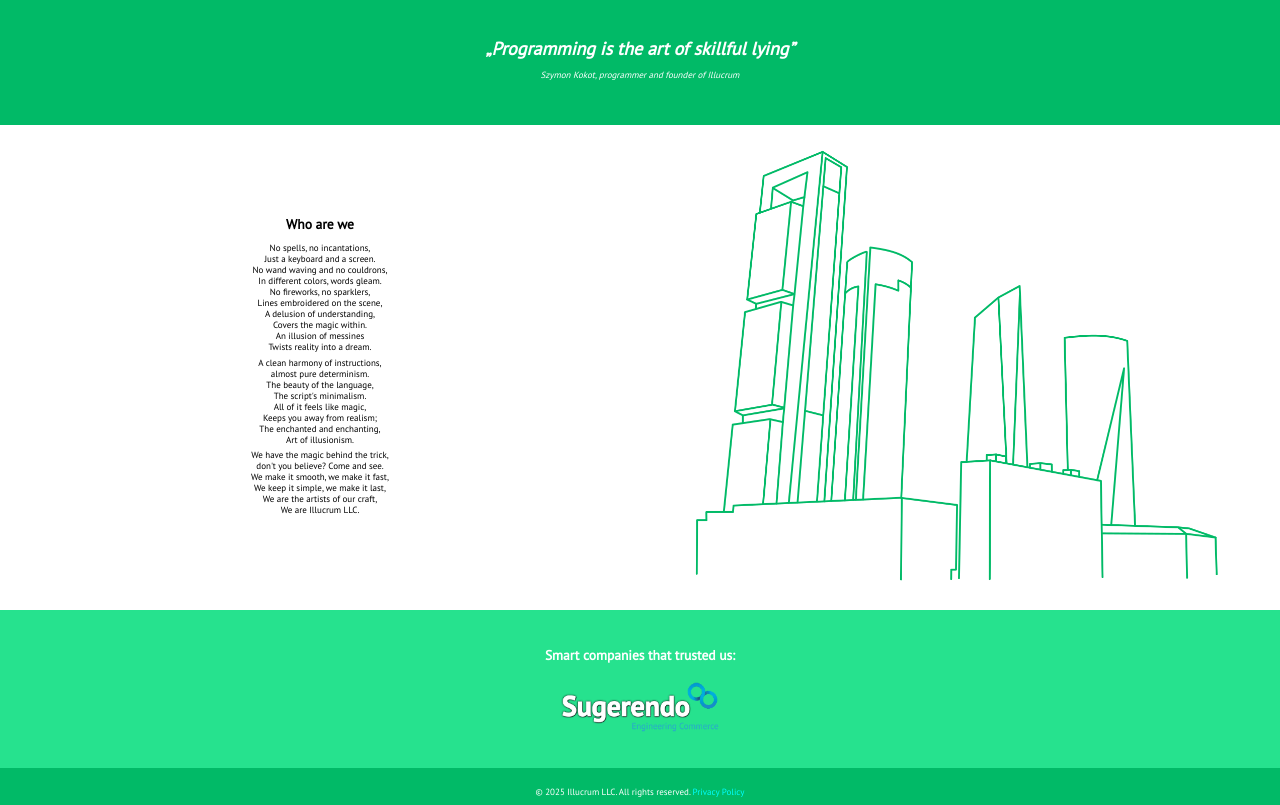
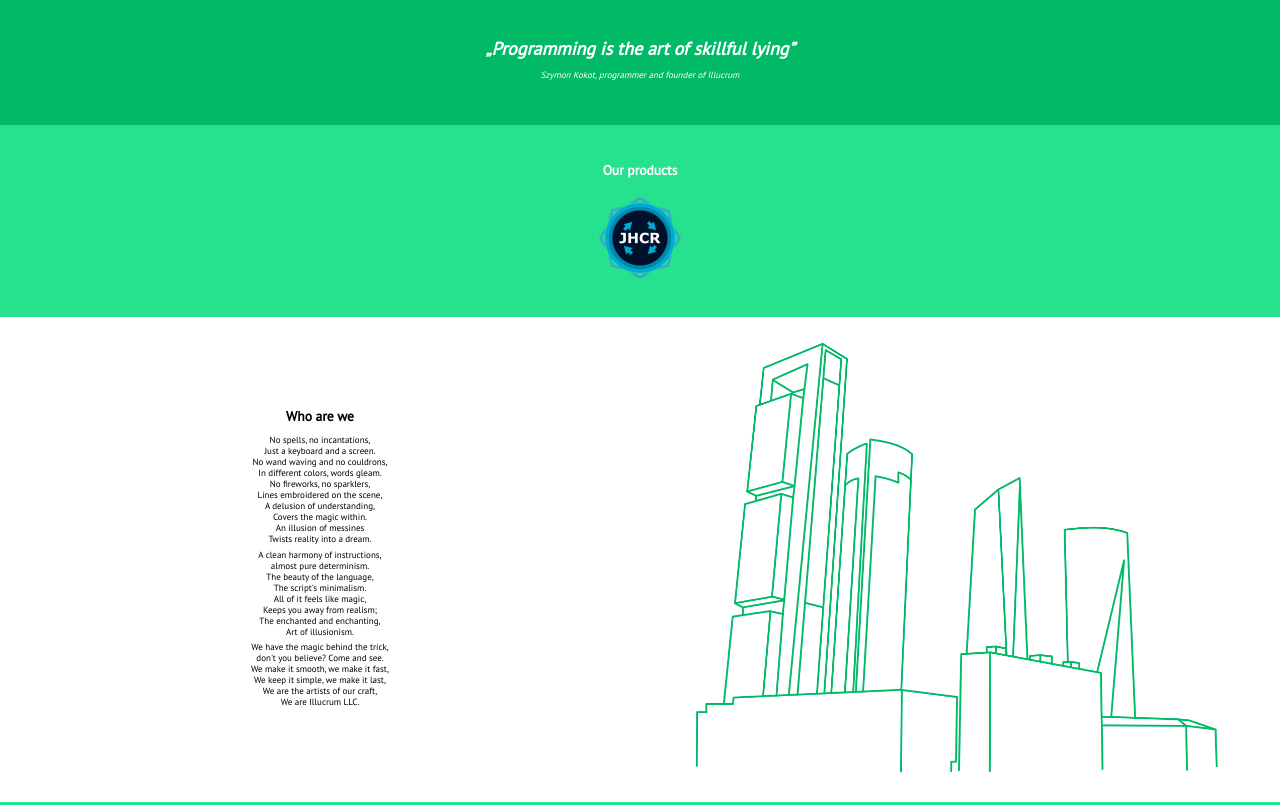
Before and after one commit to azerty0220pl/Illucrum_landing, a plain HTML site: page index.html in a window 1280 px wide. Shown: the part 3020-3825 px from the top of the page. Drawn offline with Linux system fonts and the light colour scheme.

Commit message:
Product section added

```diff
--- a/index.html
+++ b/index.html
@@ -305,6 +305,12 @@
                 <cite>Szymon Kokot, programmer and founder of Illucrum</cite>
             </blockquote>
         </section>
+        <section class="clients">
+            <h2>Our products</h2>
+            <div class="images-row">
+                <a href="https://jhcr.illucrum.com/" target="_blank"><img src="./images/products/jhcr.png" alt="JHCR" width="82" height="82" loading="lazy" /></a>
+            </div>
+        </section>
         <section>
             <div>
                 <h2>Who are we</h2>
@@ -344,7 +350,7 @@
         <section class="clients">
             <h2>Smart companies that trusted us:</h2>
             <div class="images-row">
-                <img src="./images/companies/sugerendo.png" alt="docker" width="50" height="50" loading="lazy" />
+                <img src="./images/companies/sugerendo.png" alt="Sugerendo" width="82" height="82" loading="lazy" />
             </div>
         </section>
     </main>
--- a/styles.css
+++ b/styles.css
@@ -213,7 +213,7 @@ section figure {
 }
 
 .clients .images-row img {
-  height: 50px;
+  height: 82px;
   width: auto;
 }
 
```
Also changed, not shown: images/products/jhcr.png (added).
